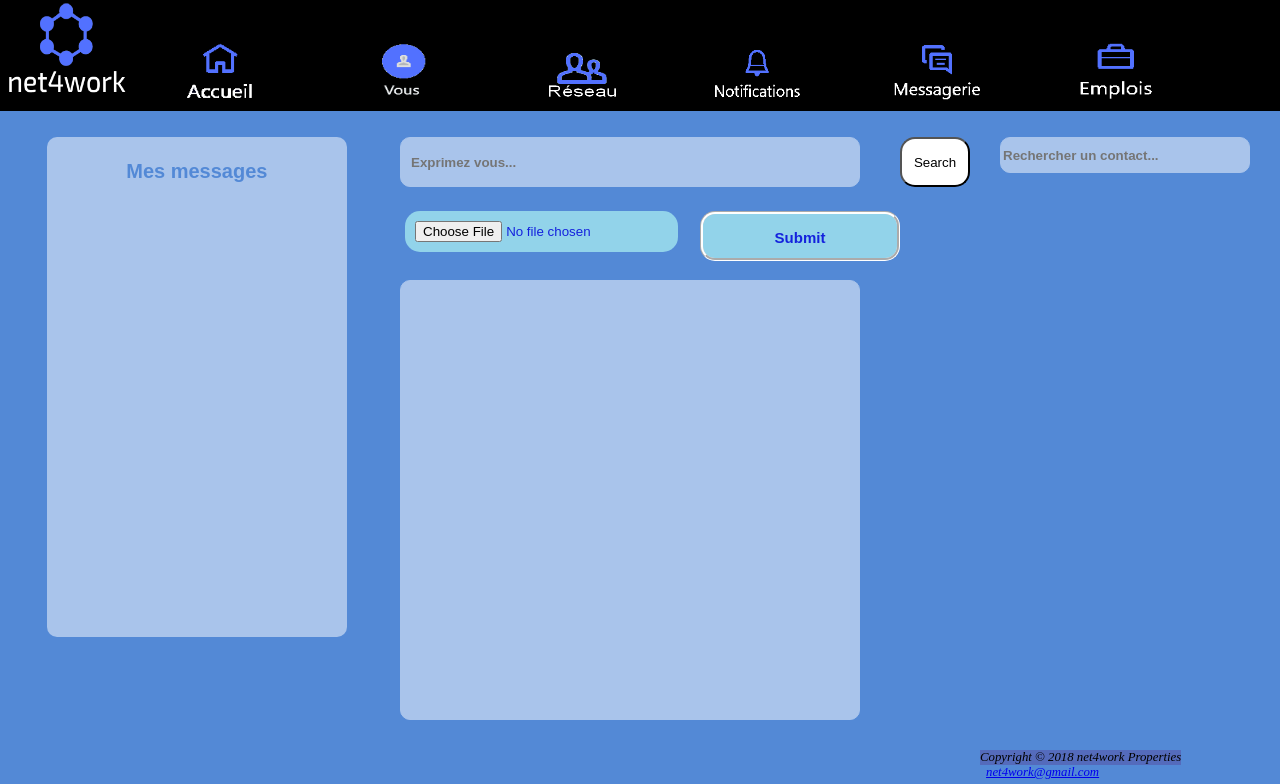
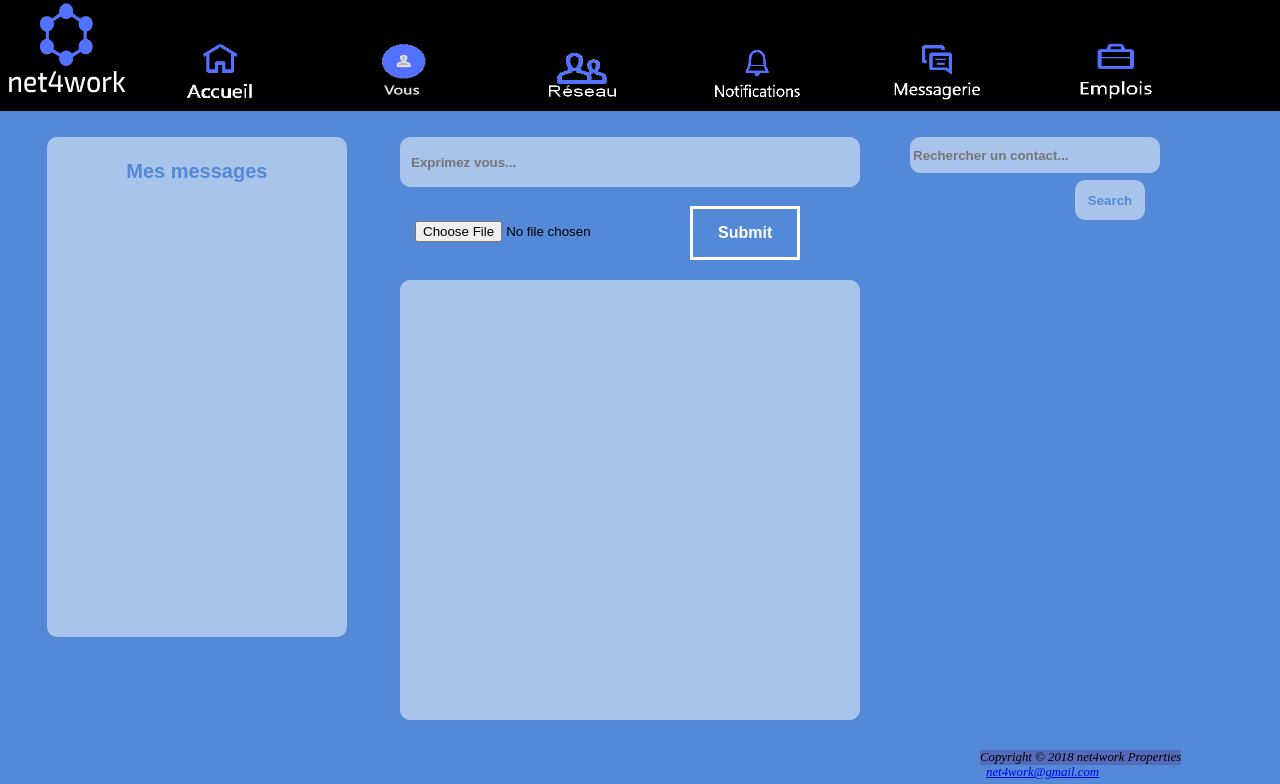
Before and after one commit to marcodelta/projetpiscine, a PHP site: page /main.php in a window 1280 px wide. Shown: the top 784 px of the page. Run offline with PHP 8.4, Linux system fonts and the light colour scheme; data that the repository does not hold is empty.

Commit message:
Page d'accueil V2

```diff
--- a/main.php
+++ b/main.php
@@ -58,8 +58,11 @@ mysqli_close($db_handle);
 
    </div>
 
-   <p class="gwd-p-13zt"><br>
-        <input type="file" name="monfichier" id="document" /><br />
+   <p class="gwd-p-13zt"></p>
+   <p class="gwd-p-73zt">
+        <input type="file" name="monfichier" id="document" />
+  </p>
+  <p class="gwd-p-63zt">
         <input type="submit" class="button" id="envoyer" />
   </p>
 
--- a/style.css
+++ b/style.css
@@ -25,6 +25,29 @@ img{border: 0;
       background-color: rgb(83, 137, 214);
     }
 
+    .gwd-p-63zt {
+      position: absolute;
+      left: 690px;
+      top: 190px;
+      right:0px;
+      height: 100px;
+      width: 100px;
+      background-image: none;
+      background-color: rgb(83, 137, 214);
+      border-color :red;
+    }
+    .gwd-p-73zt {
+      position: absolute;
+      left: 0px;
+      top: 95px;
+      right:0px;
+      height: 100px;
+      width: 100px;
+      background-image: none;
+      background-color: rgb(83, 137, 214);
+      border-color :red;
+    }
+
     .gwd-rect-1rd7 {
       background-color: rgb(169, 196, 235);
       position: absolute;
@@ -43,7 +66,7 @@ img{border: 0;
       position: absolute;
       width: 250px;
       height: 36px;
-      left: 1000px;
+      left: 910px;
       top: 137.006px;
       box-sizing: border-box;
       border-width: 1px;
@@ -114,29 +137,25 @@ img{border: 0;
          position: absolute;
       left: 405px;
       top: 100px;
-      border-radius: 15px;
+      border-radius: 10px;
       padding: 10px;
-      color: rgb(20, 34, 221);
-      background-image: none;
-     background-color: rgb(146, 211, 234);
 }
-#envoyer{
-           position: absolute;
-      width: 200px;
-      height: 50px;
-      font-family: Arial;
-      font-weight:bold;
-      font-size: 15px;
-      text-align: center;
-      color: rgb(20, 34, 221);
-     background-color: rgb(146, 211, 234);
-      border-style: groove;
+
+#photo{
        position: absolute;
-      left: 700px;
+      left: 600px;
       top: 100px;
-      border-radius: 15px;
+      border-radius: 10px;
+      padding: 10px;
+}
+#video{
+          position: absolute;
+      left: 785px;
+      top: 100px;
+      border-radius: 10px;
+      padding: 10px;
+   }
 
-}
 
        .gwd-span-1iq8 {
        position: absolute;
@@ -320,10 +339,15 @@ img{border: 0;
     .recherche{
      position: absolute;
       width: 70px;
-      height: 50px;
-      left: 900px;
-      top: 137.006px;
-      background-color: rgb(255, 255, 255);
-      border-radius: 15px;
+      height: 40px;
+      left: 1075px;
+      top: 180px;
+      background-color: rgb(169, 196, 235);
+      border-color: rgb(169, 196, 235);
+      border-radius: 10px;
       padding: 10px;
+      border-style: solid;
+      font-family: Arial;
+      font-weight:bold;
+      color: rgb(83, 137, 214);
     }
```
